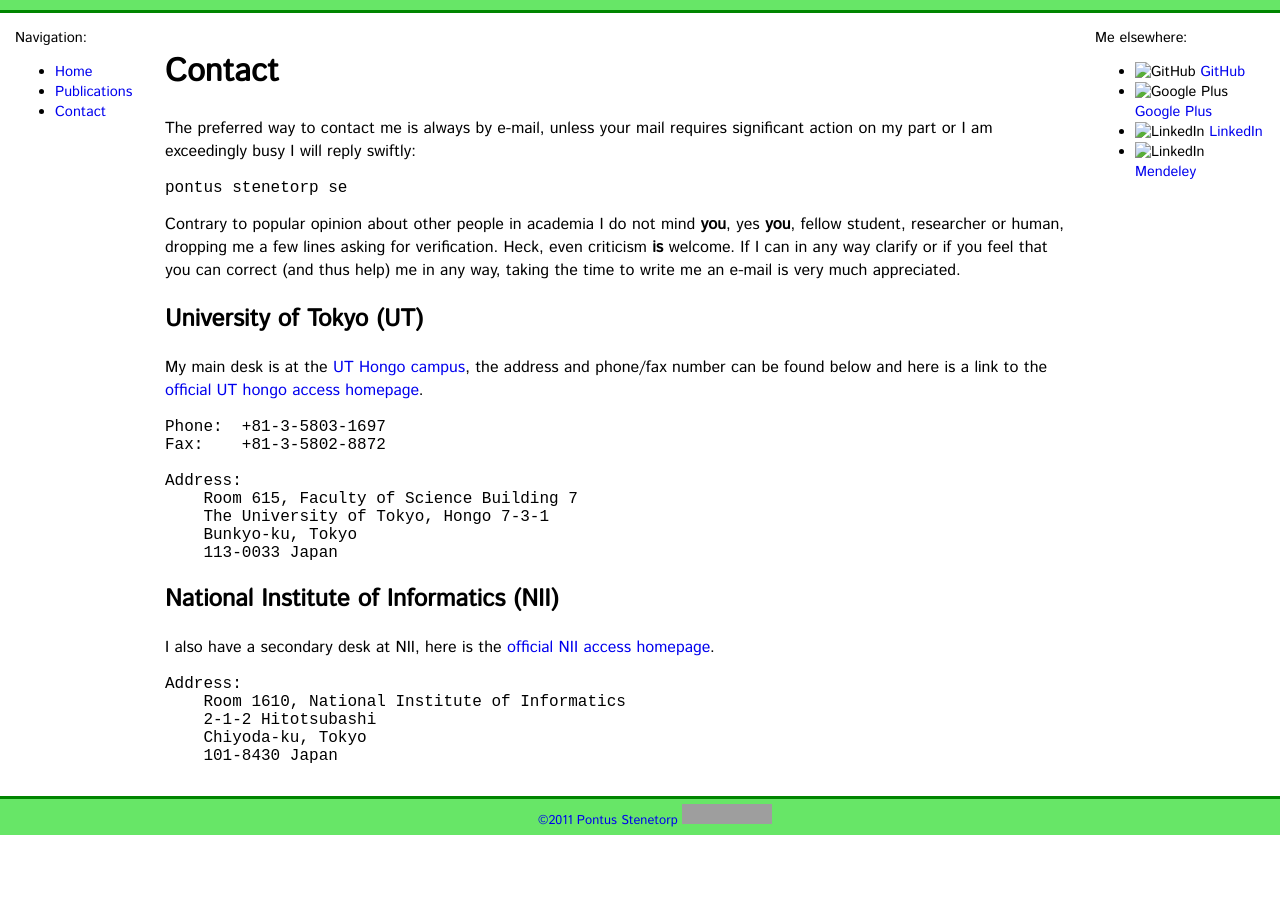
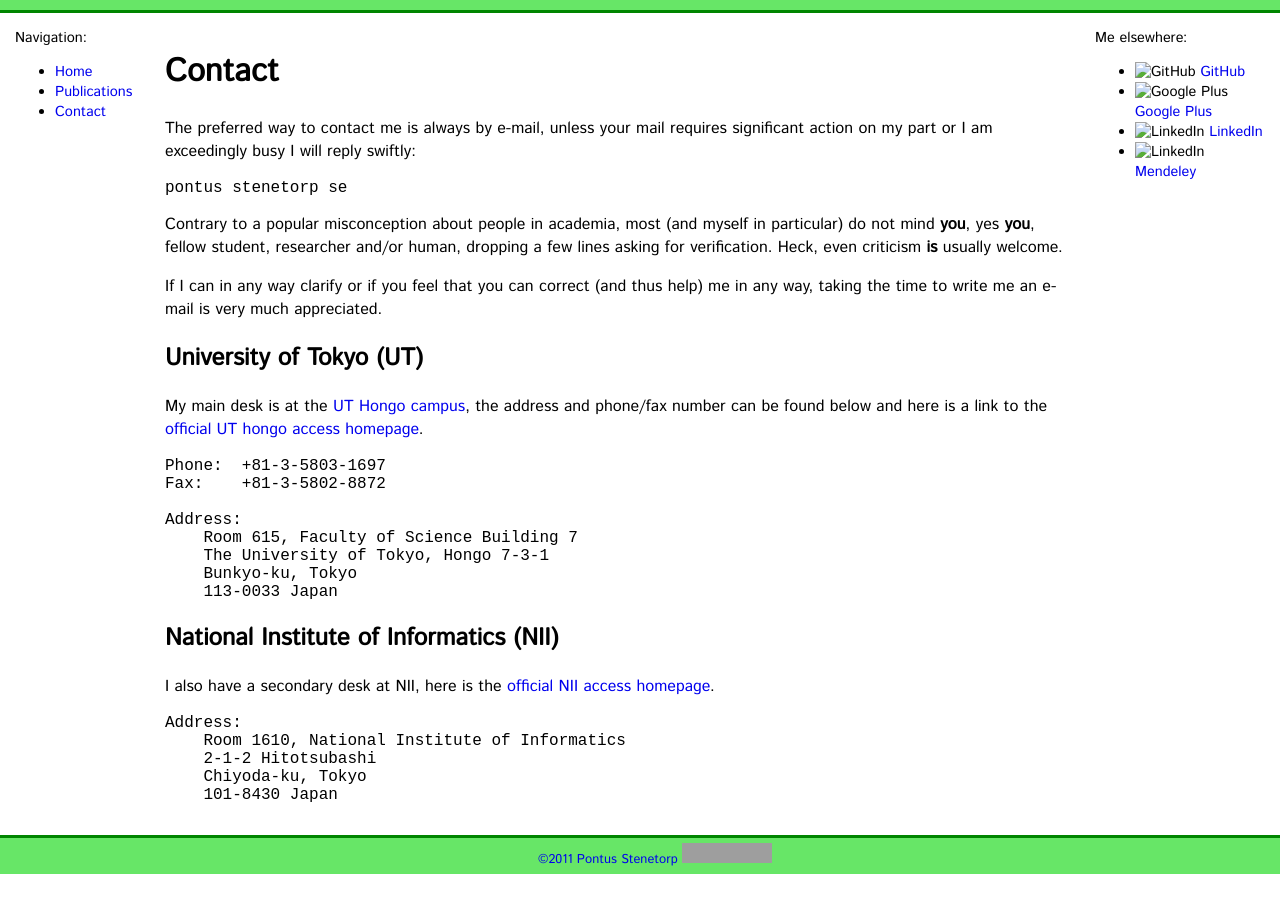
Before and after one commit to gbouchar/ninjin.github.io, a Jekyll site: the page built from contact.md, in a window 1280 px wide. Built offline with Jekyll 4.4.1, drawn with Linux system fonts in a browser that asks for light colours; some web fonts are replaced; Markdown is read by kramdown in place of the engine named in the settings; grey boxes are pictures that could not be loaded.

Commit message:
Re-wording and re-phrasing.

```diff
--- a/contact.md
+++ b/contact.md
@@ -10,11 +10,14 @@ significant action on my part or I am exceedingly busy I will reply swiftly:
 
     pontus stenetorp se
 
-Contrary to popular opinion about other people in academia I do not mind
-**you**, yes **you**, fellow student, researcher or human, dropping me a few
-lines asking for verification. Heck, even criticism **is** welcome. If I can
-in any way clarify or if you feel that you can correct (and thus help) me in
-any way, taking the time to write me an e-mail is very much appreciated.
+Contrary to a popular misconception about people in academia, most (and myself
+in particular) do not mind **you**, yes **you**, fellow student, researcher
+and/or human, dropping a few lines asking for verification. Heck, even
+criticism **is** usually welcome.
+
+If I can in any way clarify or if you feel that you can correct (and thus
+help) me in any way, taking the time to write me an e-mail is very much
+appreciated.
 
 ## University of Tokyo (UT) ##
 
```
Also changed, not shown: index.md (+1 -1 lines).
